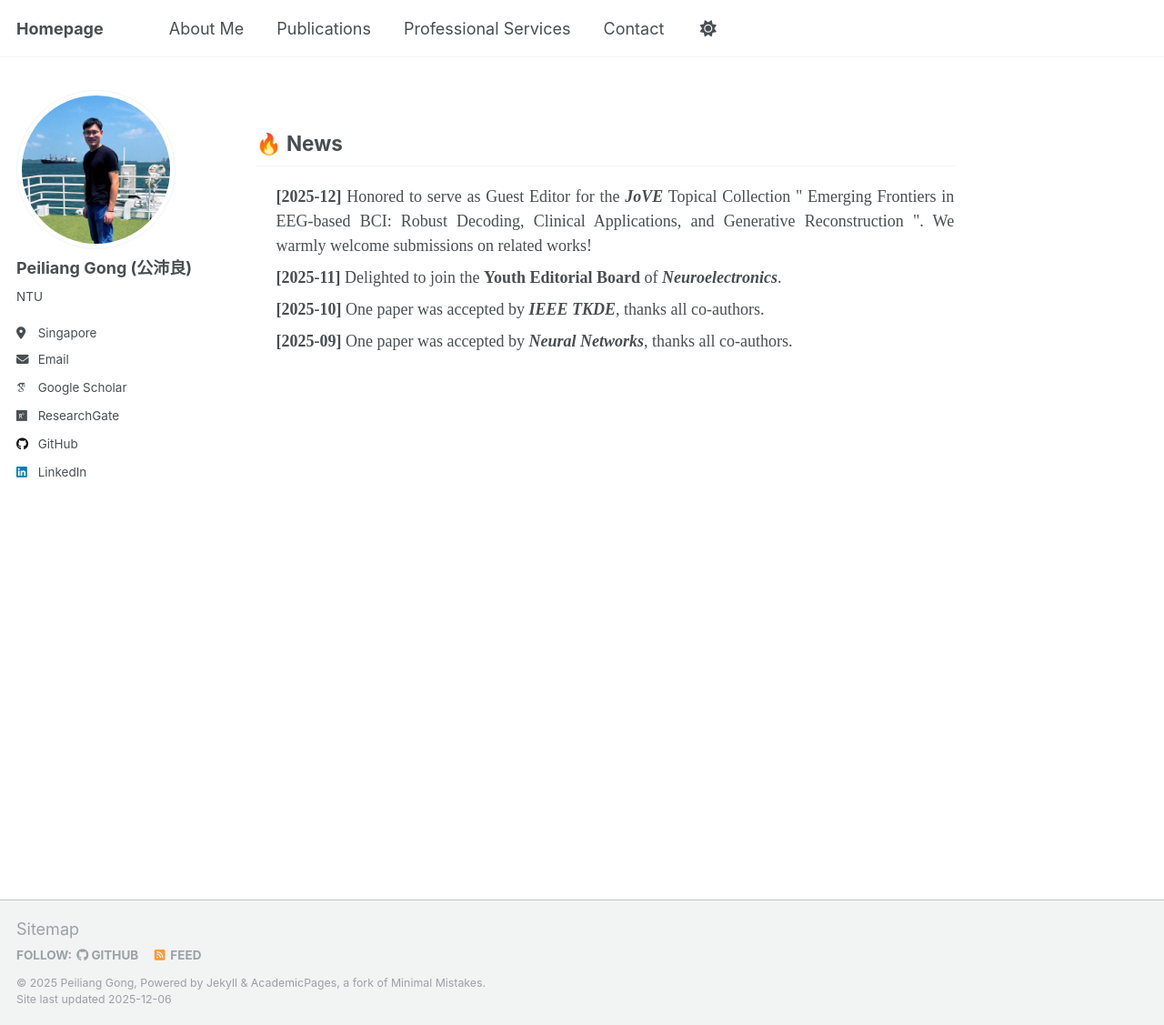
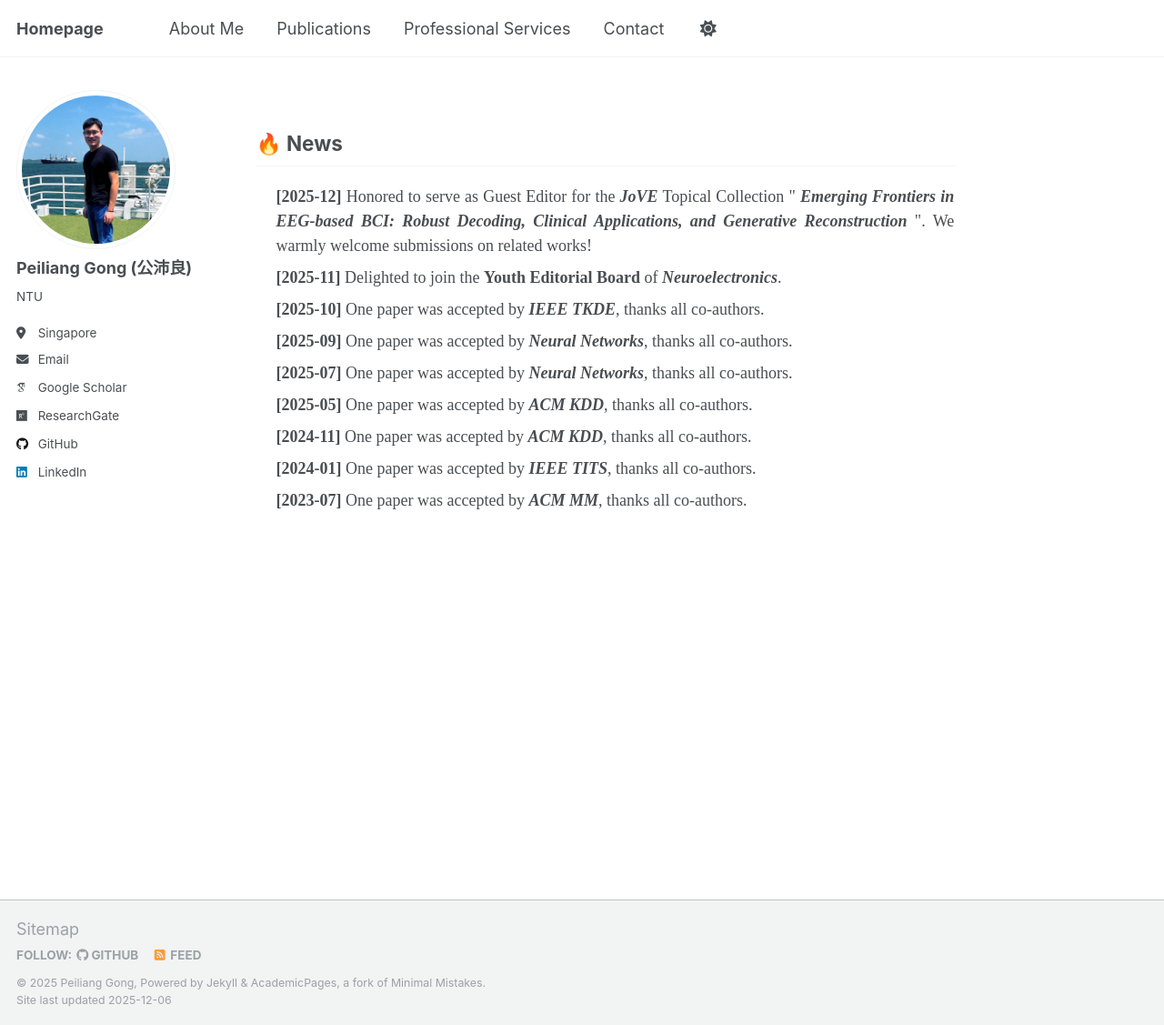
Before and after one commit to Tokenmw/Tokenmw.github.io, a Jekyll site: the page built from _pages/news.md, in a window 1280 px wide and 1127 px high. Shown: the whole window at 91% size. Built offline with Jekyll 4.4.1, drawn with Linux system fonts in a browser that asks for light colours; some web fonts are replaced; our own code applies the rules of GitHub Pages for plain Markdown files.

Commit message:
Update news.md

```diff
--- a/_pages/news.md
+++ b/_pages/news.md
@@ -1,11 +1,11 @@
 <!-- News section -->
 <div id="news" style="font-family: 'Times New Roman', serif; text-align: justify;">
 <h2>🔥 News</h2>
-<ul style="list-style-type: none; margin-left: 20px; padding: 2px; overflow-y: scroll; height:200px;">
+<ul style="list-style-type: none; margin-left: 20px; padding: 2px; overflow-y: scroll; height:500px;">
   <li style="margin-bottom: 8px;">
   <b>[2025-12]</b> Honored to serve as Guest Editor for the <b><i>JoVE</i></b> Topical Collection
   "<a href="https://app.jove.com/methods-collections/4509/emerging-frontiers-in-eeg-based-bci-robust-decoding-clinical-applications-and-generative-reconstruction" target="_blank" style="color: inherit; text-decoration: none;">
-    Emerging Frontiers in EEG-based BCI: Robust Decoding, Clinical Applications, and Generative Reconstruction
+    <b><i>Emerging Frontiers in EEG-based BCI: Robust Decoding, Clinical Applications, and Generative Reconstruction</i></b>
   </a>".
   We warmly welcome submissions on related works!
 </li>
```
